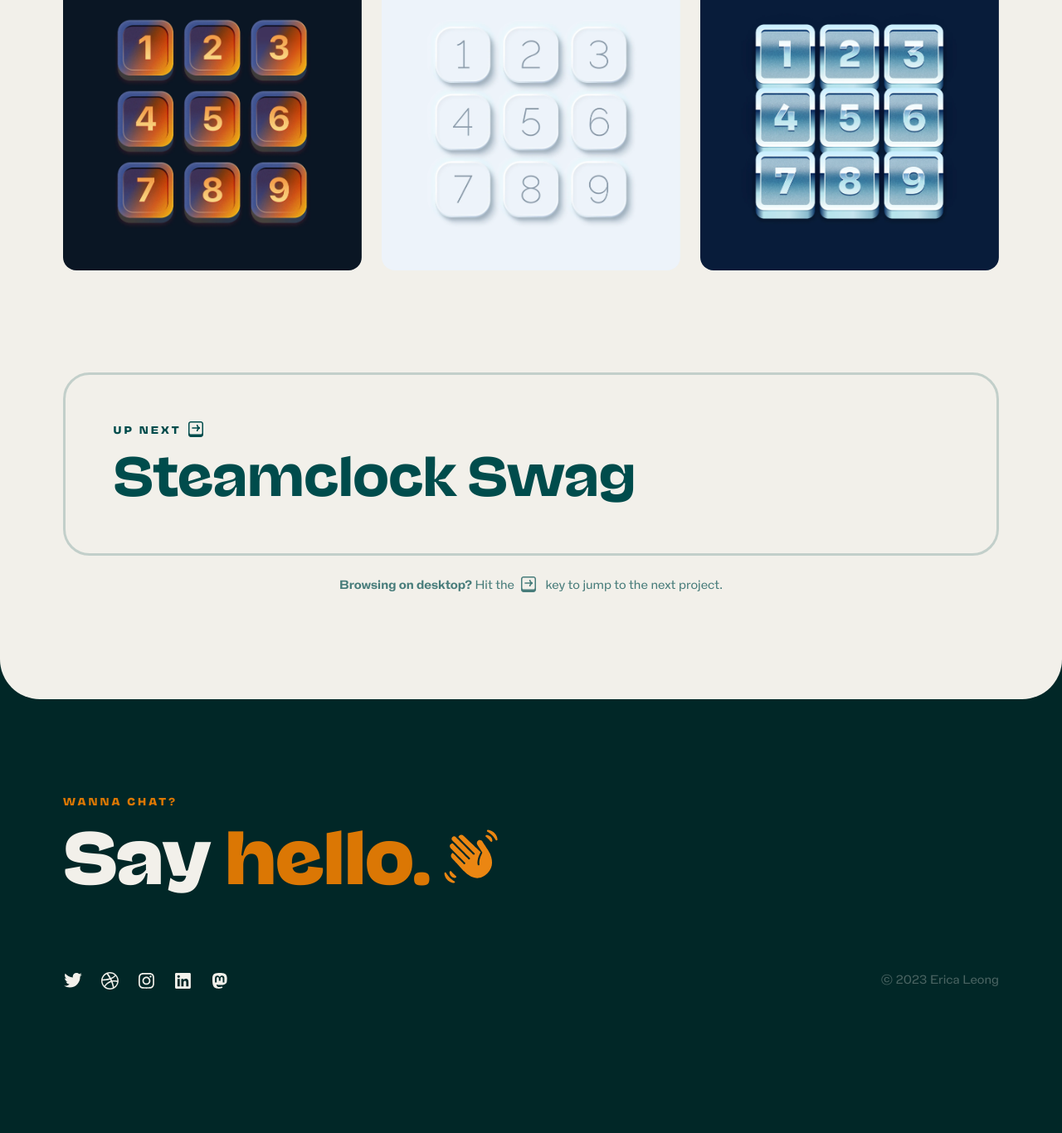
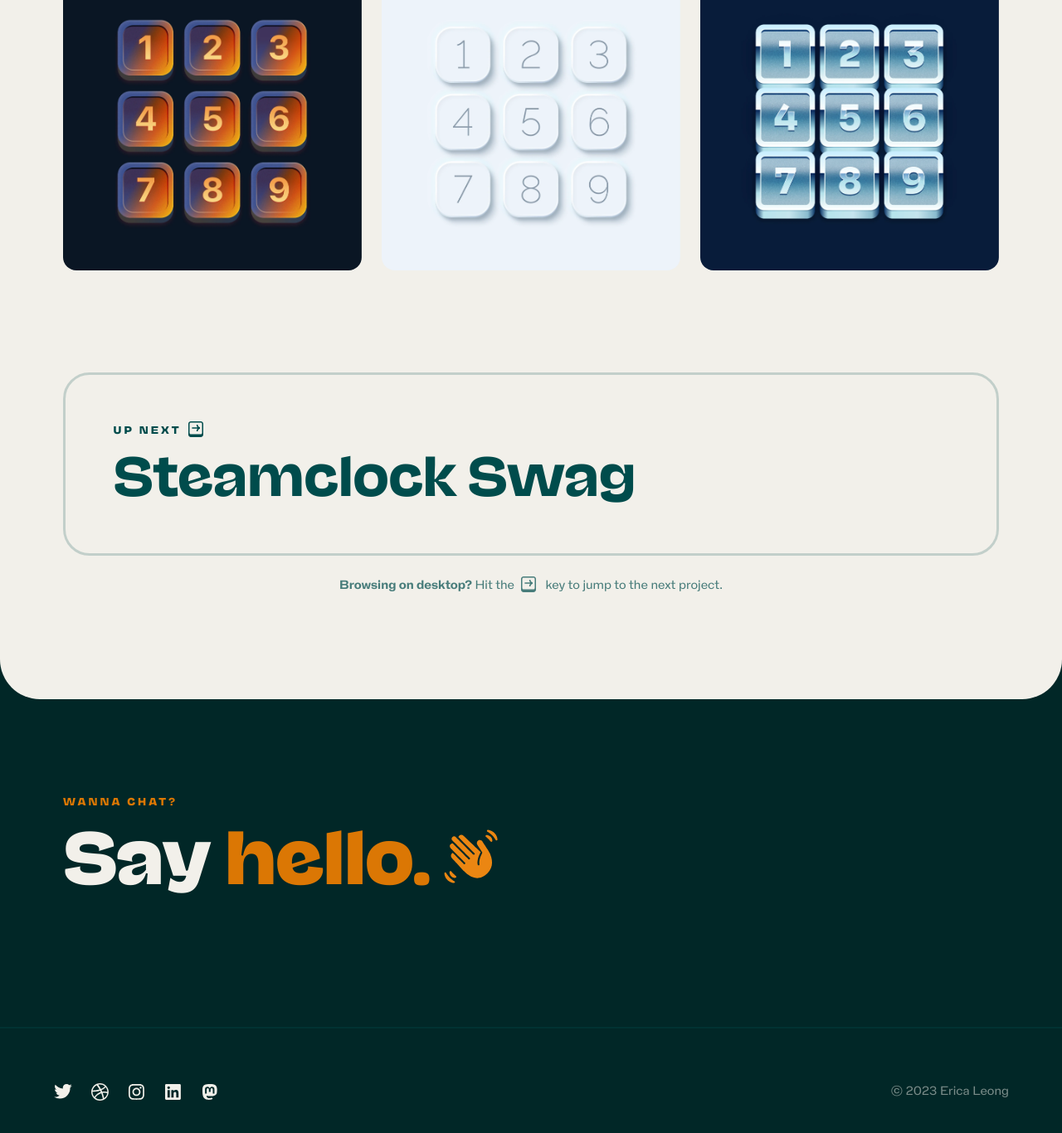
Before and after one commit to ehyleong/ehyleong.github.io, a Jekyll site: the page built from _work/3-keypads.html, in a window 1280 px wide and 1400 px high, scrolled down 3450 px. Shown: the top 1366 px of the window at 83% size. Built offline with Jekyll 4.4.1, drawn with Linux system fonts in a browser that asks for light colours; comment, search, counter and statistics services are not loaded; before the commit the page ends 4760 px from its top, so only the background shows below that.

Commit message:
Added marquee + reformatted footer

```diff
--- a/_includes/footer.html
+++ b/_includes/footer.html
@@ -1,5 +1,6 @@
-<footer class="spacer" id="contact">
   {% unless page.slug == "contact" or page.slug == "thanks" %}
+
+<footer class="contact spacer bottom-spacer">
   <div class="wrap row bottom-text-spacer">
     <div class="col-lg-12 col-xs-12">
       <h5>Wanna chat?</h5>
@@ -17,12 +18,16 @@
     </ul>
   </div>
 -->
+</div>
+</footer>
   {% endunless %}
-</div>
-<div class="wrap row top-text-spacer bottom-text-spacer">
-  <div class="col-xs-12 copyright">
+
+<footer class="copyright">
+  <div class="wrap row">
+   <div class="col-xs-12 copyright-container">
+    <div class="social-container">
   {% for category in site.data.nav.social-links limit:1 %}
-    <ul class="social-icons bottom-text-spacer">
+    <ul class="social-icons">
       {% for item in category.items %}
       <li><a href="{{ item.href }}" class="social-link" target="_blank">
         <svg xmlns="http://www.w3.org/2000/svg" width="24" height="24" viewBox="0 0 24 24">
@@ -32,9 +37,9 @@
       {% endfor %}
     </ul>
   {% endfor %}
+  </div>
 
   <p><small>© {{ 'now' | date: "%Y" }} Erica Leong <!--• <a href="/colophon" class="inline-link beige">Colophon</a>--></small></p>
-
   </div>
 </div>
 </footer>
--- a/_sass/main.scss
+++ b/_sass/main.scss
@@ -416,10 +416,12 @@
 
 			svg {
 				fill: $beige;
-				transition: all 150ms;
+				transition: all 150ms ease;
 
 				&:hover, &:active, &:focus {
-					fill: $orange;
+					transform: translatey(-2px);
+					opacity: .5;
+
 				}
 			}
 		}
@@ -537,6 +539,77 @@
 	h1, h2 {
 		text-align: left;
 	}
+}
+
+// 2.2.1 Home Marquee
+
+@keyframes scroll {
+  from {
+    transform: translateX(0);
+  }
+  to {
+    transform: translateX(calc(-100% - var(--marquee-gap)));
+  }
+}
+
+.marquee-container {
+		border-bottom: rgba($green,0.3) 2px solid;
+}
+
+.marquee {
+  --marquee-gap: 2rem;
+  display: flex;
+  overflow: hidden;
+  user-select: none;
+  gap: var(--marquee-gap);
+  padding: $spacer/2 0;
+	mask-image:
+	linear-gradient(
+		90deg,
+		rgba(0,0,0,0) 10%,
+		rgba(0, 0, 0, 1) 20%,
+		rgba(0, 0, 0, 1) 80%,
+		rgba(0,0,0,0) 90%,
+);
+	-webkit-mask-image:
+	linear-gradient(
+		90deg,
+		rgba(0,0,0,0) 10%,
+		rgba(0, 0, 0, 1) 20%,
+		rgba(0, 0, 0, 1) 80%,
+		rgba(0,0,0,0) 90%,
+	);
+
+	@include for-size (phone-only) {
+		padding: 6% 0;
+	}
+}
+
+
+.marquee-content {
+  flex-shrink: 0;
+  display: flex;
+  justify-content: space-around;
+  min-width: 100%;
+  gap: var(--marquee-gap);
+  animation: scroll 50s linear infinite;
+
+  @media (prefers-reduced-motion: reduce) {
+    animation-play-state: paused !important;
+	}
+}
+
+.marquee-pause:hover .marquee-content {
+  animation-play-state: paused;
+}
+
+li.marquee-text {
+	font-size: clamp(1.6rem, calc(2.1vw + 1rem), 2rem);
+	font-weight: 250;
+	color: $beige;
+	margin-block-end: 0;
+	letter-spacing: -0.2px;
+	opacity: 0.4;
 }
 
 // 2.3.1 Work
@@ -936,9 +1009,12 @@
 
 footer {
 		background: $forestgreen;
-	padding-top: $spacer/2;
-	padding-bottom: $spacer/2;
-	color: $beige;
+		color: $beige;
+}
+
+footer.contact {
+	border-bottom: rgba($green,0.3) 2px solid;
+	padding: $spacer/2 0;
 
 	img.icon {
 			padding-right: .5em;
@@ -951,18 +1027,25 @@
 			opacity: 0.75;
 		}
 	}
-
-	.copyright {
-		display: flex;
+}
+
+footer.copyright {
+	.copyright-container {
+		display: flex;
+		flex-direction: row;
 		justify-content: space-between;
   	gap: $spacer/4;
+  	padding: 4rem 0;
 
     @include for-size(phone-only){
     	flex-direction: column;
+    	text-align: center;
+    	align-items: center;
     }
 
 		p {
-			opacity: .3;
+			opacity: .5;
+			margin-block-end: 0;
 		}
 
 		a.inline-link {
@@ -974,6 +1057,8 @@
 			}
 		}
 	}
+
+	.social-container {
 
 		ul.social-icons {
 			display: flex;
@@ -986,20 +1071,21 @@
 			}
 
 			li {
-			transition: opacity 150ms;
+				margin-block-end: 0;
+				transition: opacity 150ms ease, transform 150ms ease;
 
 				&:hover {
 					opacity: .5;
+					transform: translateY(-2px);
 				}
 			}
 
 			img.icon {
 				padding-right: .5em;
 			}
-
-	}
-}
-
+		}
+	}
+}
 
 // 2.8 404
 
@@ -1417,6 +1503,12 @@
 
 .fade-up-delay {
 		animation: fade-up-delay 1.2s cubic-bezier(0.8, 0, 0.13, 1);
+}
+
+h1.intro, h2.intro, .fade-up, .fade-up-delay {
+	@media (prefers-reduced-motion) {
+		animation: none;
+	}
 }
 
 // Testimonial CHATGPT 2
```
Also changed, not shown: index.html (+37 -1 lines). Lines whose indentation alone changed are shown as unchanged.
